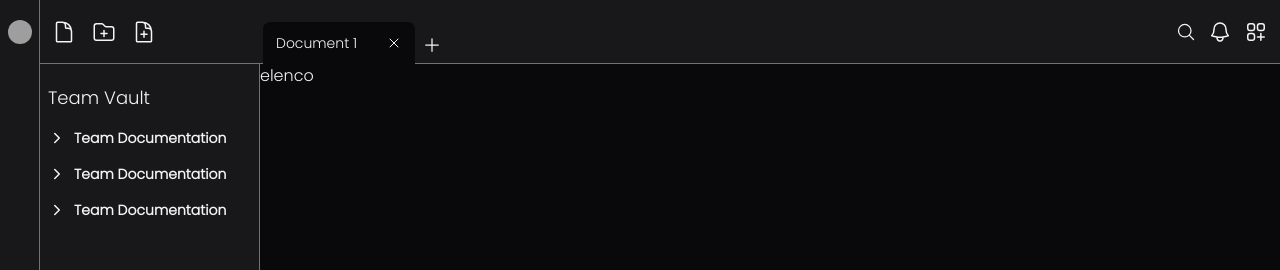
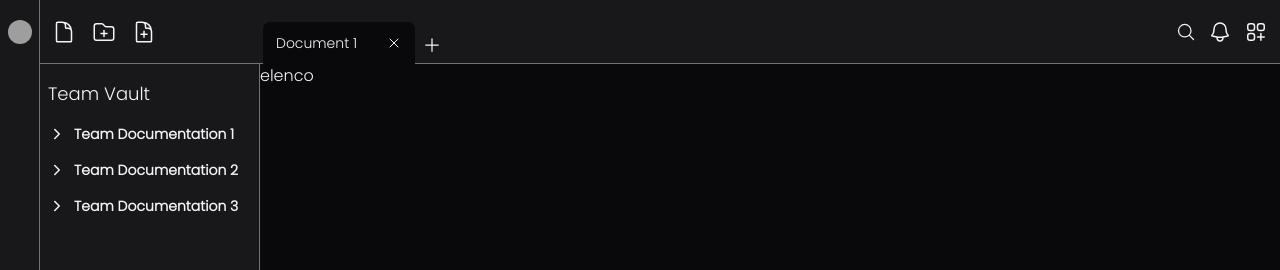
Before and after one commit to Elenco-PE1/elenco, a Next.js app: page / in a window 1280 px wide. Shown: the top 270 px of the page. Built offline with nearby package versions, Linux system fonts and the light colour scheme; grey boxes are pictures that could not be loaded.

Commit message:
updated the folders section

```diff
--- a/components/file-explorer.tsx
+++ b/components/file-explorer.tsx
@@ -7,10 +7,10 @@ export const FileExplorer = () => {
 	const folders = [1, 2, 3];
 	return (
 		<div className="w-[220px] border-r-[1px] border-muted-foreground h-screen mt-16 ml-10 p-2 bg-primary text-muted">
-			<h3 className="font-medium text-lg mt-3 mb-2">Team Vault</h3>
+			<h3 className="font-medium text-lg mt-2 mb-2">Team Vault</h3>
 			<ScrollArea className="h-[575px]">
-				{folders.map((_value, id) => (
-					<Folder key={id} />
+				{folders.map((value, id) => (
+					<Folder key={id} value={value} />
 				))}
 			</ScrollArea>
 		</div>
--- a/components/folders.tsx
+++ b/components/folders.tsx
@@ -8,7 +8,7 @@ import {
 } from "./ui/collapsible";
 import { Separator } from "./ui/separator";
 
-export const Folder = () => {
+export const Folder = ({value}: {value: number}) => {
 	const [isOpen, setIsOpen] = useState(false);
 	const ar = [1, 2, 3, 4, 5, 6];
 
@@ -31,7 +31,7 @@ export const Folder = () => {
 					</Button>
 				</CollapsibleTrigger>
 				<h4 className="text-sm whitespace-nowrap font-semibold">
-					Team Documentation
+					Team Documentation {value}
 				</h4>
 			</div>
 			<CollapsibleContent className="transition-all">
```
